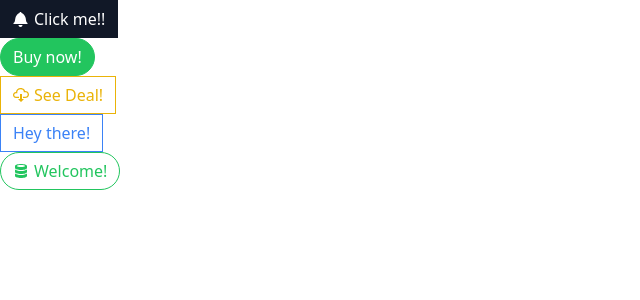
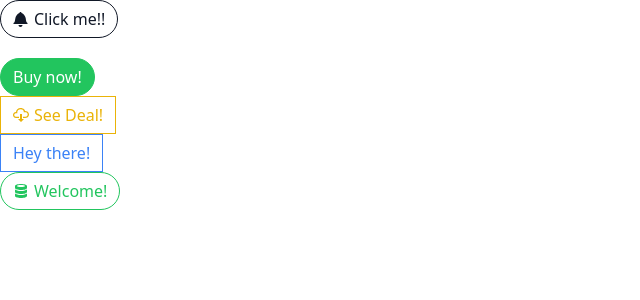
Before and after one commit to SakshiRai01/JSX-Bits, a React (Create React App) app: page / in a window 1280 px wide. Shown: the top 300 px of the page, without its empty margins (0-640 px from the left). Built offline with nearby package versions, Linux system fonts and the light colour scheme.

Commit message:
enhanced

```diff
--- a/src/App.js
+++ b/src/App.js
@@ -9,7 +9,7 @@ function App() {
   return (
     <div>
       <div>
-        <Button secondary onClick={handleClick}>
+        <Button secondary outline rounded className='mb-5' onClick={handleClick}>
           <GoBell />
           Click me!!
         </Button>
--- a/src/Button.js
+++ b/src/Button.js
@@ -13,7 +13,7 @@ function Button({
     ...rest
 }) {
     const classes = twMerge(
-        className('flex items-center px-3 py-1.5 border', {
+        className(rest.className,'flex items-center px-3 py-1.5 border', {
             'border-blue-500 bg-blue-500 text-white': primary,
             'border-gray-900 bg-gray-900 text-white': secondary,
             'border-green-500 bg-green-500 text-white': success,
```
